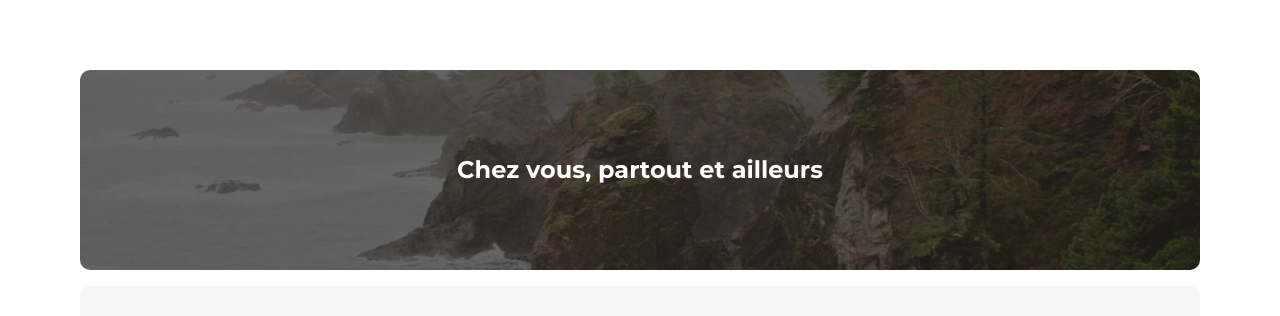
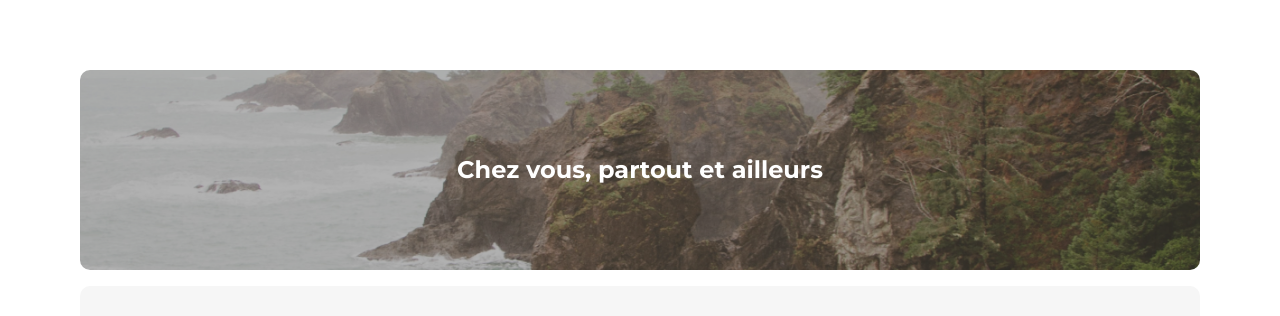
Before and after one commit to pyko7/kasa, a React (Vite) app: page / in a window 1280 px wide. Shown: the part 125-441 px from the top of the page. Built offline with nearby package versions, Linux system fonts and the light colour scheme; grey boxes are pictures that could not be loaded.

Commit message:
chore: update banner props

```diff
--- a/src/components/Banner/Banner.jsx
+++ b/src/components/Banner/Banner.jsx
@@ -1,8 +1,10 @@
 import "./Banner.scss";
 
-const Banner = ({ title, backgroundImage, alt = "" }) => {
+const Banner = ({ title, backgroundImage, shadow = "light", alt = "" }) => {
   return (
-    <div className="banner">
+    <div
+      className={`banner ${shadow === "light" ? "banner-light-shadow" : ""}`}
+    >
       <img src={backgroundImage} alt={alt} />
       <span>{title}</span>
     </div>
--- a/src/components/Banner/Banner.scss
+++ b/src/components/Banner/Banner.scss
@@ -22,7 +22,6 @@
     height: 100%;
     border-radius: $border-radius-md;
     object-fit: cover;
-    filter: brightness(0.4);
   }
 
   span {
@@ -40,3 +39,9 @@
     }
   }
 }
+
+.banner-light-shadow {
+  img {
+    filter: brightness(0.7);
+  }
+}
--- a/src/pages/Home/Home.jsx
+++ b/src/pages/Home/Home.jsx
@@ -9,7 +9,11 @@ const bannerTitle = "Chez vous, partout et ailleurs";
 const Home = () => {
   return (
     <div className="container">
-      <Banner title={bannerTitle} backgroundImage={bannerBackgroundImage} />
+      <Banner
+        title={bannerTitle}
+        backgroundImage={bannerBackgroundImage}
+        withFilter
+      />
       <div className="cards_container">
         {housings.map((housing) => (
           <div className="card-container" key={housing.id}>
```
